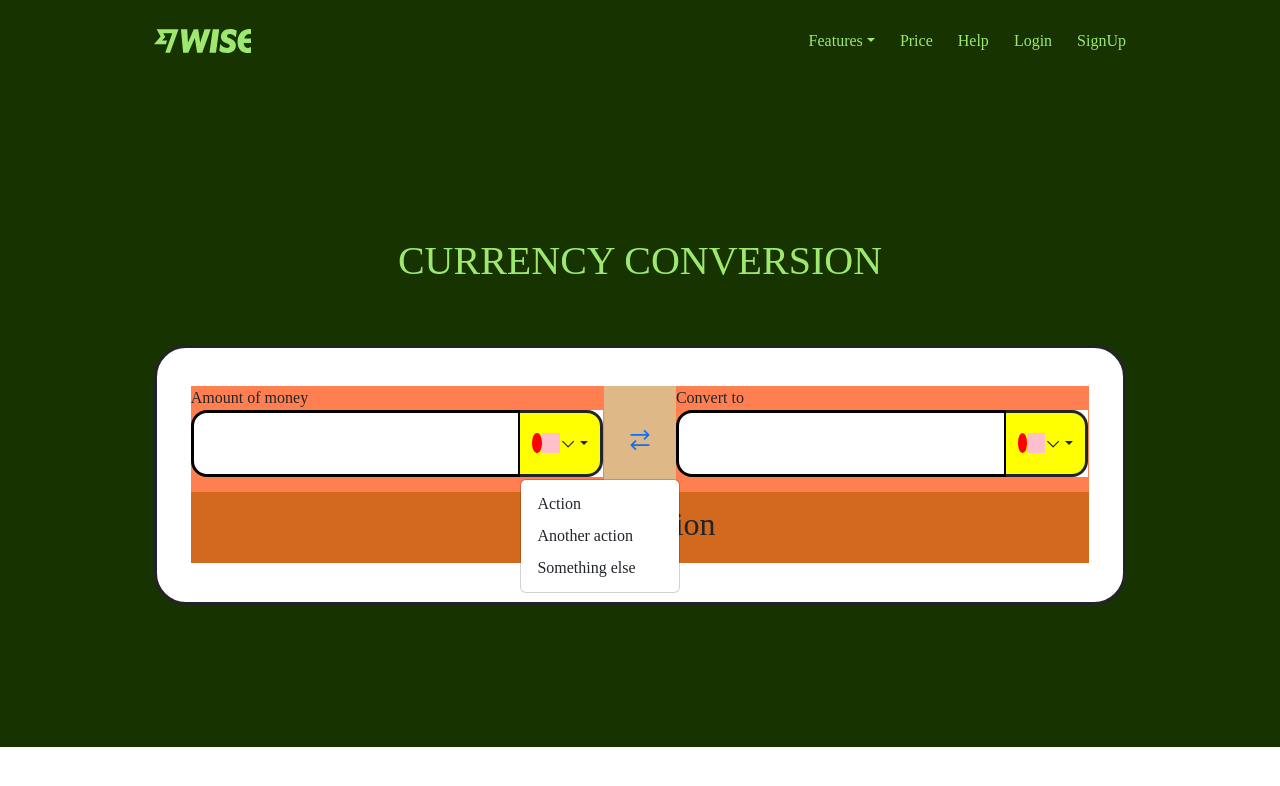
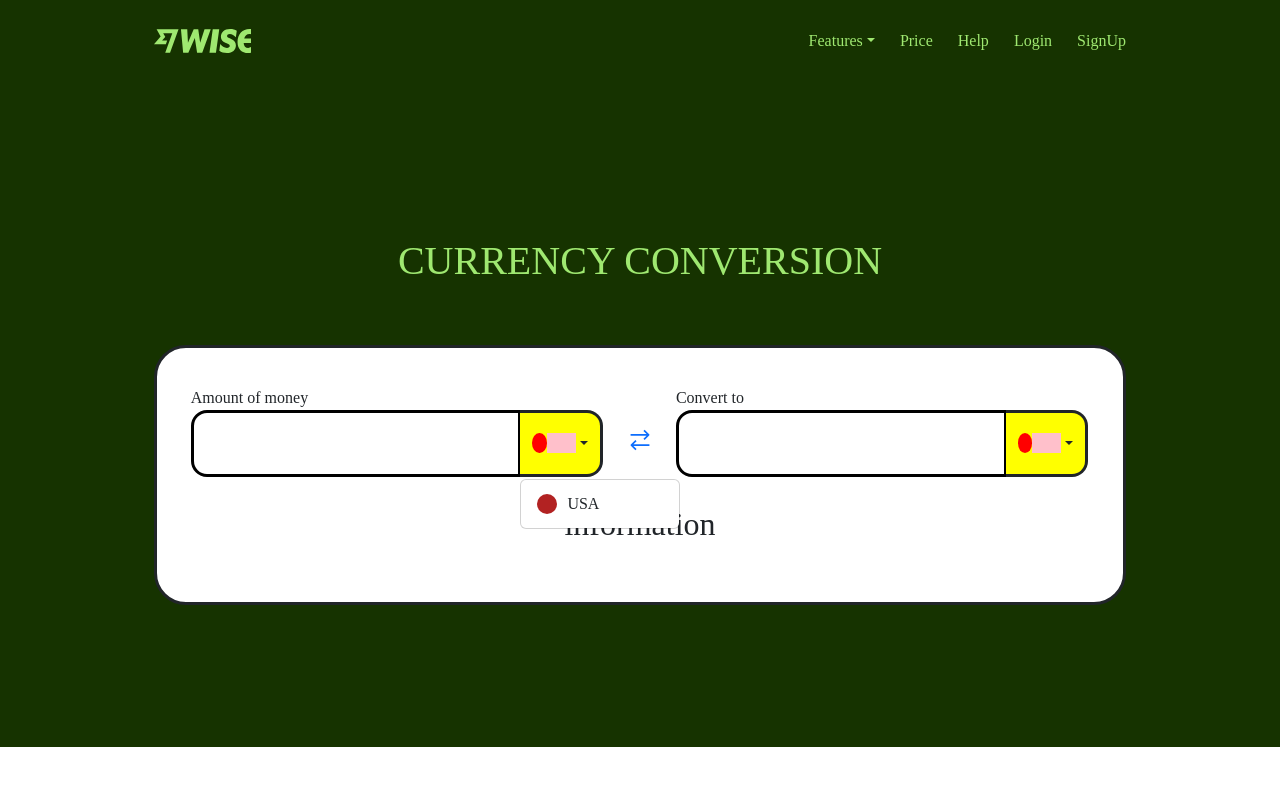
Before and after one commit to khuongdoanngoc/CurrencyConverter, a React (Create React App) app: page / in a window 1280 px wide. Both pictures are taken after a click on the button 561 px from the left and 443 px from the top of the page. Shown: the top 786 px of the page. Built offline with nearby package versions, Linux system fonts and the light colour scheme.

Commit message:
temporarily finished HTML/CSS

```diff
--- a/public/index.html
+++ b/public/index.html
@@ -7,8 +7,7 @@
         <meta name="theme-color" content="#000000" />
         <meta
             name="description"
-      content="Web site created using create-react-app"
-    />
+            content="Web site created using create-react-app" />
         <link rel="apple-touch-icon" href="%PUBLIC_URL%/logo192.png" />
         <!--
       manifest.json provides metadata used when your web app is installed on a
@@ -38,6 +37,5 @@
 
       To begin the development, run `npm start` or `yarn start`.
       To create a production bundle, use `npm run build` or `yarn build`.
-    -->
-  </body>
+    --></body>
 </html>
--- a/src/App.js
+++ b/src/App.js
@@ -1,12 +1,12 @@
 import Layout from "./components/Layout";
 import Home from "./page/Home";
 
-
 function App() {
     return (
+
         <div className="App">
             <Layout>
-        <Home/>
+                <Home />
             </Layout>
         </div>
     );
--- a/src/components/Layout/Header/Header.css
+++ b/src/components/Layout/Header/Header.css
@@ -32,7 +32,7 @@
 }
 
 .np-logo-svg path {
-    fill: #9fe870
+  fill: #9fe870;
 }
 
 /* RIGHT ITEMS  */
--- a/src/page/Home.css
+++ b/src/page/Home.css
@@ -45,14 +45,12 @@
     justify-content: space-between;
     width: 100%;
     height: 60%;
-    background-color: burlywood;
 }
 
 
 .conclusion {
     width: 100%;
     height: 40%;
-    background-color: chocolate;
     align-items: center;
     justify-content: center;
     display: flex;
@@ -61,7 +59,6 @@
 .form-group {
     width: 46%;
     height: 100%;
-    background-color: coral;
     display: flex;
     /* justify-content: center; */
     flex-direction: column;
@@ -76,7 +73,7 @@ label {
     width: 100%;
     height: 67px;
     display: flex;
-
+    font-size: 23px;
 }
 
 .input-group input {
@@ -140,3 +137,16 @@ label {
 .icon svg {
     transform: scaleY(-1);
 }
+
+.dropdown-item {
+    display: flex !important;
+    align-items: center !important;
+    gap: 10px;
+}
+
+.dropdown-ensign {
+    width: 20px;
+    height: 20px;
+    border-radius: 50%;
+    background-color: firebrick;
+}
--- a/src/page/Home.js
+++ b/src/page/Home.js
@@ -1,73 +1,76 @@
-import './Home.css'
-import Dropdown from 'react-bootstrap/Dropdown';
+import "./Home.css";
+import Dropdown from "react-bootstrap/Dropdown";
 
 function Home() {
     return (
-        <div className='converter'>
+        <div className="converter">
             <div className="title">
                 <h1>CURRENCY CONVERSION</h1>
             </div>
-            <div className='calculator-container'>
-                <div className='calculator-content'>
-                    <div className='collector'>
-                        <div className='form-group'>
+            <div className="calculator-container">
+                <div className="calculator-content">
+                    <div className="collector">
+                        <div className="form-group">
                             <label>Amount of money</label>
-                            <div className='input-group'>
-                                <input className='custom-input' />
-                                <Dropdown className='national-group'>
-                                    <Dropdown.Toggle className='national-btn custom-btn' variant={null} id='dropdown-basic'>
-                                        <div className='flag'>
-
-                                        </div>
-                                        <div className='ensign'>
-
-                                        </div>
-                                        <span className='icon'>
-                                            <svg width="16" height="16" fill="currentColor" focusable="false" viewBox="0 0 24 24"><path d="M12.771 7.115a.829.829 0 0 0-1.2 0L3 15.686l1.2 1.2 7.971-7.971 7.972 7.971 1.2-1.2-8.572-8.571Z"></path></svg>
-                                        </span>
+                            <div className="input-group">
+                                <input className="custom-input" />
+                                <Dropdown className="national-group">
+                                    <Dropdown.Toggle
+                                        className="national-btn custom-btn"
+                                        variant={null}
+                                        id="dropdown-basic">
+                                        <div className="flag"></div>
+                                        <div className="ensign"></div>
                                     </Dropdown.Toggle>
                                     <Dropdown.Menu>
-                                        <Dropdown.Item href="#/action-1">Action</Dropdown.Item>
-                                        <Dropdown.Item href="#/action-2">Another action</Dropdown.Item>
-                                        <Dropdown.Item href="#/action-3">Something else</Dropdown.Item>
+                                        <Dropdown.Item href="#/action-1">
+                                            <div className="dropdown-ensign"></div>
+                                            <span>USA</span>
+                                        </Dropdown.Item>
                                     </Dropdown.Menu>
                                 </Dropdown>
                             </div>
                         </div>
-                        <div className='reverse-icon'>
-                            <a href='/'>
-                                <svg width="24" height="24" fill="currentColor" focusable="false" viewBox="0 0 24 24"><path fillRule="evenodd" clipRule="evenodd" d="m16.629 11.999-1.2-1.2 3.085-3.086H2.572V5.999h15.942L15.43 2.913l1.2-1.2 4.543 4.543a.829.829 0 0 1 0 1.2l-4.543 4.543Zm-9.257-.001 1.2 1.2-3.086 3.086h15.943v1.714H5.486l3.086 3.086-1.2 1.2-4.543-4.543a.829.829 0 0 1 0-1.2l4.543-4.543Z"></path></svg>
+                        <div className="reverse-icon">
+                            <a href="/">
+                                <svg
+                                    width="24"
+                                    height="24"
+                                    fill="currentColor"
+                                    focusable="false"
+                                    viewBox="0 0 24 24">
+                                    <path
+                                        fillRule="evenodd"
+                                        clipRule="evenodd"
+                                        d="m16.629 11.999-1.2-1.2 3.085-3.086H2.572V5.999h15.942L15.43 2.913l1.2-1.2 4.543 4.543a.829.829 0 0 1 0 1.2l-4.543 4.543Zm-9.257-.001 1.2 1.2-3.086 3.086h15.943v1.714H5.486l3.086 3.086-1.2 1.2-4.543-4.543a.829.829 0 0 1 0-1.2l4.543-4.543Z"></path>
+                                </svg>
                             </a>
                         </div>
-                        <div className='form-group'>
+                        <div className="form-group">
                             <label>Convert to</label>
-                            <div className='input-group'>
-                                <input className='custom-input' />
-                                <Dropdown className='national-group'>
-                                    <Dropdown.Toggle className='national-btn custom-btn' variant={null} id='dropdown-basic'>
-                                        <div className='flag'>
-
-                                        </div>
-                                        <div className='ensign'>
-
-                                        </div>
-                                        <span className='icon'>
-                                            <svg width="16" height="16" fill="currentColor" focusable="false" viewBox="0 0 24 24"><path d="M12.771 7.115a.829.829 0 0 0-1.2 0L3 15.686l1.2 1.2 7.971-7.971 7.972 7.971 1.2-1.2-8.572-8.571Z"></path></svg>
-                                        </span>
+                            <div className="input-group">
+                                <input className="custom-input" />
+                                <Dropdown className="national-group">
+                                    <Dropdown.Toggle
+                                        className="national-btn custom-btn"
+                                        variant={null}
+                                        id="dropdown-basic">
+                                        <div className="flag"></div>
+                                        <div className="ensign"></div>
                                     </Dropdown.Toggle>
                                     <Dropdown.Menu>
-                                        <Dropdown.Item href="#/action-1">Action</Dropdown.Item>
-                                        <Dropdown.Item href="#/action-2">Another action</Dropdown.Item>
-                                        <Dropdown.Item href="#/action-3">Something else</Dropdown.Item>
+
+                                        <Dropdown.Item href="#/action-1">
+                                            <div className="dropdown-ensign"></div>
+                                            <span>USA</span>
+                                        </Dropdown.Item>
                                     </Dropdown.Menu>
                                 </Dropdown>
                             </div>
                         </div>
                     </div>
-                    <div className='conclusion'>
-                        <h2>
-                            information
-                        </h2>
+                    <div className="conclusion">
+                        <h2>information</h2>
                     </div>
                 </div>
             </div>
```
Also changed, not shown: src/components/Layout/Header/index.js (+23 -18 lines), 1 other file (tests, documents, lock files or other folders). Lines whose indentation alone changed are shown as unchanged.
